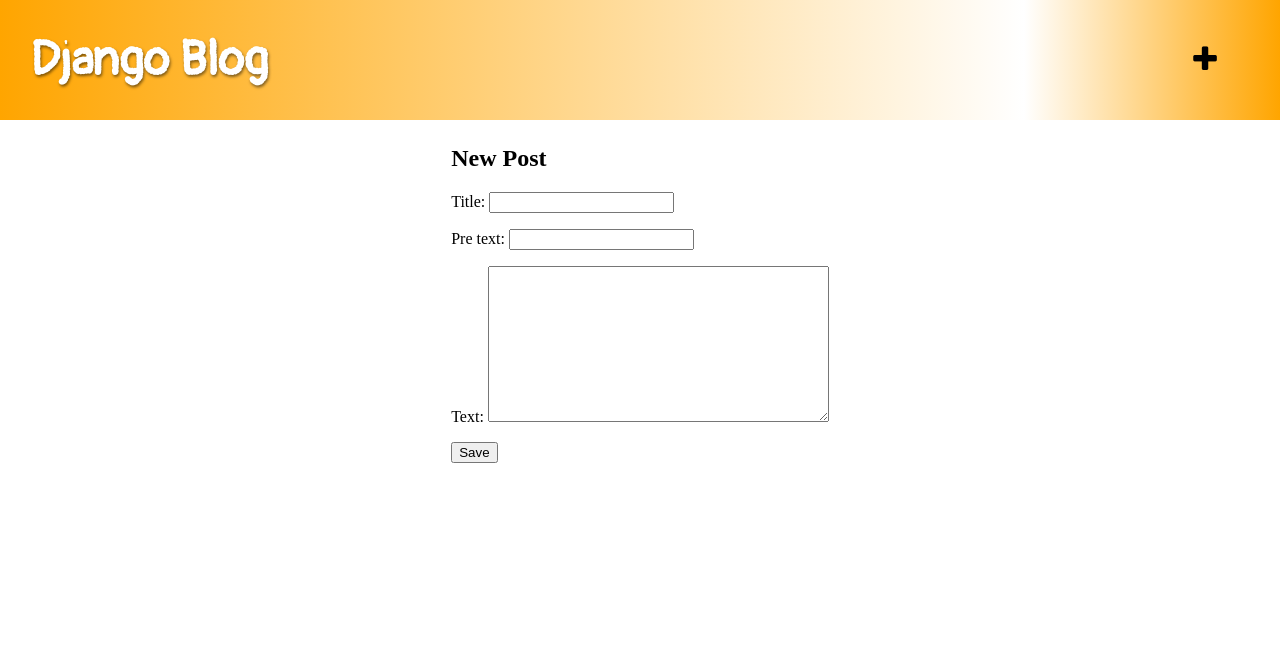
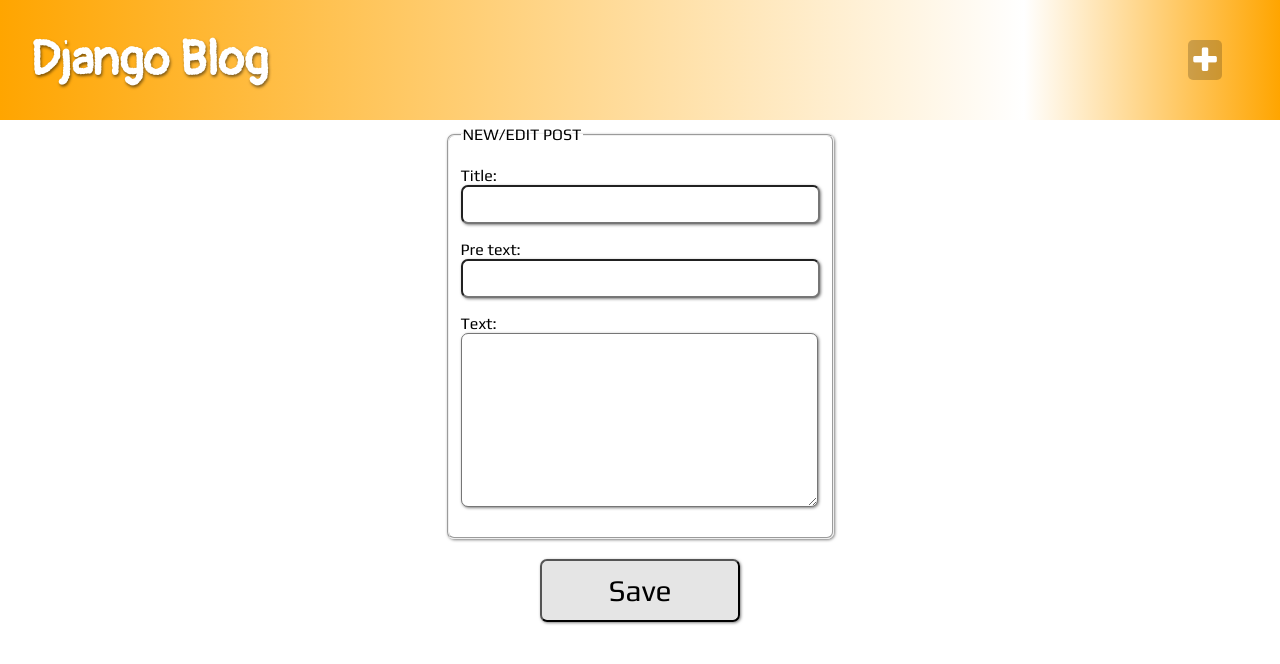
Before and after one commit to denihs/my-first-blog, a Django app: page /post/new/ in a window 1280 px wide. Shown: the top 664 px of the page. Run offline with Django 3.2, Linux system fonts and the light colour scheme; the visitor is signed in with stand-in values (Sample User, id 1); some libraries are stand-ins or nearby versions; some web fonts are replaced.

Commit message:
Edit form

```diff
--- a/blog/static/css/blog.css
+++ b/blog/static/css/blogi.css
@@ -125,8 +131,68 @@ article {
 .icones a{
   color: black;
 }
+.edit-post{
+  padding: 5px;
+  background-color: rgba(0, 0, 0, 0.2);
+  border-radius: 5px;
+}
+.edit-post:hover{
+  background-color: rgba(0, 0, 0, 0.8);
+}
+
+.cabecalho-edit {
+  display: flex;
+  align-items: center;
+  flex-direction: column;
+}
 
 
+.edit-post, .cabecalho-edit a:hover {
+  color: white;
+}
+/*------------------FORMULARIO DE INSERÇAO--------------*/
+
+.post-form {
+  display: flex;
+  flex-direction: column;
+  align-items:  center;
+  font-family: 'Play', sans-serif;
+}
+.post-form fieldset, input, textarea, .button{
+  border-radius: 7px;
+  box-shadow: 1px 1px 3px rgba(0, 0, 0, 0.5);
+}
+.post-form label{
+  display: block;
+}
+.post-form input{
+  width: 335px;
+  padding: 10px;
+}
+.post-form textarea{
+  min-width: 335px;
+  max-width: 335px;
+  min-height: 152px;
+  max-height: 152px;
+
+  padding: 10px;
+}
+.button {
+  font-family: 'Play', sans-serif;
+  width: 200px;
+  display: block;
+    padding: 12px 10px;
+    cursor: pointer;
+    margin-top: 20px;
+    font-size: 16px;
+    color: black;
+    font-size: 30px;
+    background-color: rgba(0, 0, 0, 0.1);
+}
+.button:hover{
+  background-color: rgba(0, 0, 0, 0.8);
+  color: white;
+}
 /* -----------------TELAS MENORES-------------*/
 @media all and  (max-width: 500px){
 
--- a/blog/templates/blog/base.html
+++ b/blog/templates/blog/base.html
@@ -11,13 +11,14 @@
      <script src="https://ajax.googleapis.com/ajax/libs/jquery/1.11.2/jquery.min.js"></script>
      <script src="{% static 'js/Script.js' %}" ></script>
 
-    <link rel="stylesheet" href="{% static 'css/blog.css' %}" />
+    <link rel="stylesheet" href="{% static 'css/blogi.css' %}" />
     <link rel="stylesheet" href="{% static 'css/cell.css' %}" media="(max-width: 320px)" />
 
     <link href="https://fonts.googleapis.com/css?family=Pangolin" rel="stylesheet">
     <link href="https://fonts.googleapis.com/css?family=Indie+Flower" rel="stylesheet">
     <link href="https://fonts.googleapis.com/css?family=Indie+Flower|Neucha" rel="stylesheet">
     <link rel="stylesheet" href="https://cdnjs.cloudflare.com/ajax/libs/font-awesome/4.7.0/css/font-awesome.min.css">
+    <link href="https://fonts.googleapis.com/css?family=Play|Quicksand" rel="stylesheet">
 </head>
 
 <body>
@@ -27,7 +28,7 @@
 
         <div class="icones">
           {% if user.is_authenticated %}
-            <a href="{% url 'post_new' %}"><i class="fa fa-plus" aria-hidden="true"></i></a>
+            <a href="{% url 'post_new' %}"><i class="fa fa-plus edit-post" aria-hidden="true"></i></a>
           {% else %}
             <a href="https://www.facebook.com/profile.php?id=100005599956847" target="_blank"><i class="fa fa-facebook-official" aria-hidden="true"></i></a>
             <a href="https://www.instagram.com/_deny.hs_/" target="_blank"><i class="fa fa-instagram" aria-hidden="true"></i></a>
--- a/blog/templates/blog/post_edit.html
+++ b/blog/templates/blog/post_edit.html
@@ -1,10 +1,12 @@
 {% extends 'blog/base.html' %}
 
 {% block content %}
-  <h1>New Post</h1>
 
   <form method="post" class="post-form">  {% csrf_token %}
-    {{ form.as_p }}
-    <button type="submit">Save</button>
+    <fieldset>
+      <legend>NEW/EDIT POST</legend>
+      {{ form.as_p }}
+    </fieldset>
+    <button class="button" type="submit">Save</button>
   </form>
 {% endblock %}
```
Also changed, not shown: other parts of blog/static/css/blogi.css (+7 -1 lines), blog/templates/blog/post_detail.html (+9 -1 lines), blog/templates/blog/post_list.html (+6 -4 lines).
